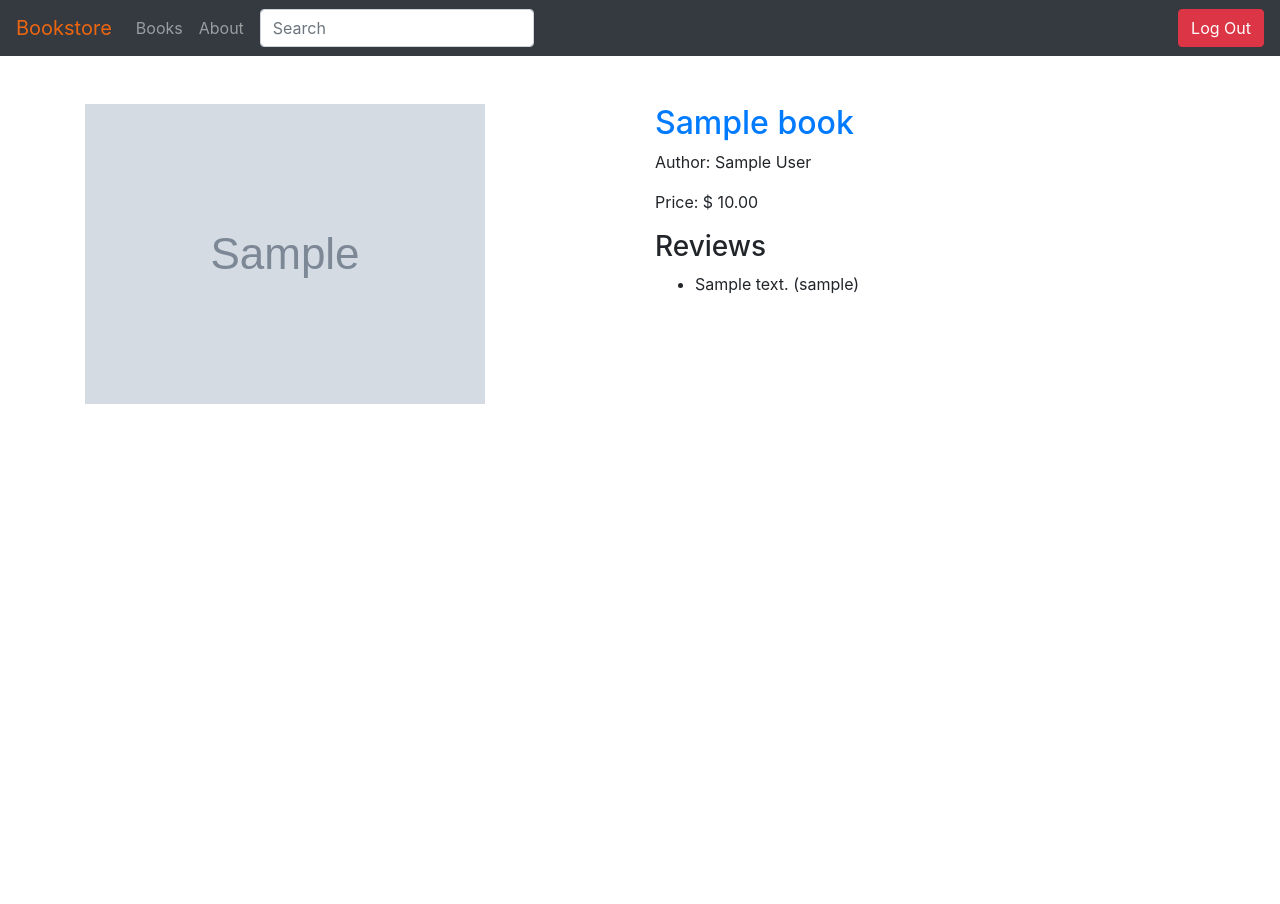
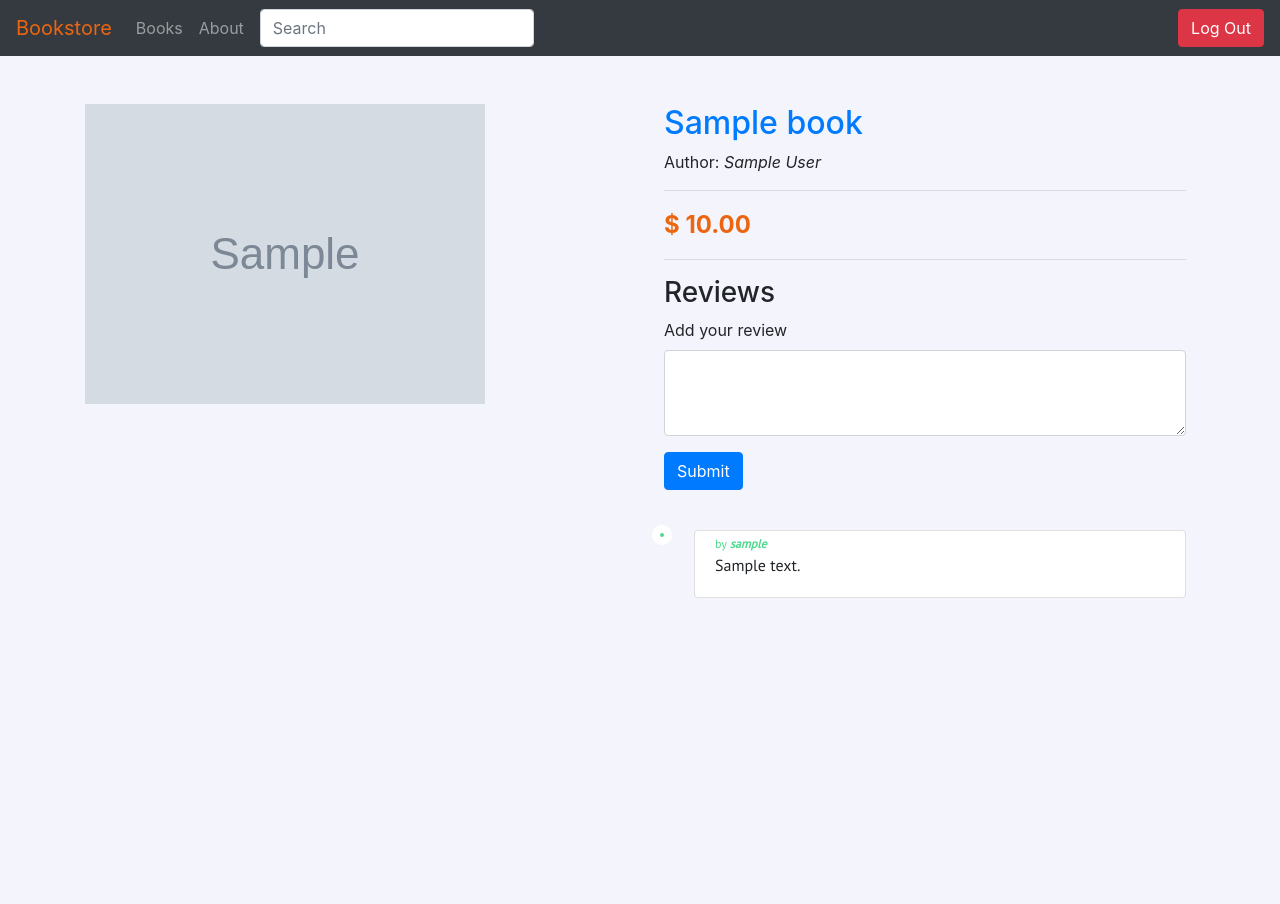
Before and after one commit to kbgro/bookstore, a Django app: page /books/00000000-0000-0000-0000-000000000001 in a window 1280 px wide. Before the commit the page ends 404 px from the top, so only its background shows below. Run offline with Django 3.2, Linux system fonts and the light colour scheme; a user stored in the database is signed in; tables that the repository leaves empty hold one stand-in row (values such as "Sample post"); grey boxes marked "Sample" are stand-in pictures; some libraries are stand-ins or nearby versions.

Commit message:
add review support for each book

```diff
--- a/books/views.py
+++ b/books/views.py
@@ -1,8 +1,9 @@
 from django.contrib.auth.mixins import LoginRequiredMixin, PermissionRequiredMixin
 from django.db.models import Q
+from django.shortcuts import redirect, get_object_or_404
 from django.views.generic import DetailView, ListView
 
-from .models import Book
+from .models import Book, Review
 
 
 class BookListView(LoginRequiredMixin, ListView):
@@ -19,6 +20,22 @@ class BookDetailView(LoginRequiredMixin, PermissionRequiredMixin, DetailView):
     login_url = "account_login"
     permission_required = "books.special_status"
 
+    def post(self, request, *args, **kwargs):
+        next_ = request.POST.get('next', '/')
+        book_id = next_.split("/")[-1]
+        user_review = request.POST.get('review', "")
+        if not user_review:
+            return redirect(next_)
+        # book
+        book = get_object_or_404(Book, id=book_id)
+        # create review
+        Review.objects.create(
+            book=book,
+            author=request.user,
+            review=user_review,
+        )
+        return redirect(next_)
+
 
 class SearchListView(ListView):
     model = Book
--- a/static/css/base.css
+++ b/static/css/base.css
@@ -1,16 +1,34 @@
+body {
+  background-color: #F4F5FC !important;
+}
+
 .text-color-brand {
   color: #ec6611 !important;
 }
 
+.bg-brand {
+  background-color: #ec6611 !important;
+}
+
+
 a.auth-links {
   text-decoration: none !important;
+  cursor: pointer;
 }
 
 .special-card {
-  background-color: #fafafa;
+  background-color: #454242;
   opacity: .9;
 }
 
 .books-div .card-body {
   background-color: #fdc390;
 }
+
+#book-detail {
+  height: 100vh;
+}
+
+.price {
+  font-size: 1.5em;
+}
--- /dev/null
+++ b/static/css/review.css
@@ -0,0 +1,57 @@
+@import url("https://fonts.googleapis.com/css2?family=PT+Sans&display=swap");
+
+:root {
+  --main-brand-color: #ec6611;
+}
+
+
+.rb-container {
+  font-family: "PT Sans", sans-serif;
+  margin: auto;
+  display: block;
+  position: relative;
+}
+
+.rb-container ul.rb {
+  margin: 2.5em 0;
+  padding: 0;
+  display: inline-block;
+}
+
+.rb-container ul.rb li {
+  list-style: none;
+  margin: auto;
+  min-height: 50px;
+  border-left: 1px solid var(--main-brand-color);
+  padding: 0 0 50px 30px;
+  position: relative;
+}
+
+.rb-container ul.rb li:last-child {
+  border-left: 0;
+}
+
+.rb-container ul.rb li::before {
+  position: absolute;
+  left: -12px;
+  top: -5px;
+  content: " ";
+  border: 8px solid rgba(255, 255, 255, 1);
+  border-radius: 500%;
+  background: #50d890;
+  height: 20px;
+  width: 20px;
+  transition: all 500ms ease-in-out;
+}
+
+.rb-container ul.rb li:hover::before {
+  border-color: var(--main-brand-color);
+  transition: all 1000ms ease-in-out;
+}
+
+ul.rb li .timestamp {
+  color: #50d890;
+  position: relative;
+  width: 100px;
+  font-size: 12px;
+}
--- a/templates/books/book_detail.html
+++ b/templates/books/book_detail.html
@@ -2,10 +2,14 @@
 
 {% load static %}
 
+{% block head %}
+  <link rel="stylesheet" href="{% static 'css/review.css' %}">
+{% endblock head %}
+
 {% block title %}{{ book.title }}{% endblock title %}
 
 {% block content %}
-  <div class="book-detail mt-5">
+  <div id="book-detail" class="mt-5">
     <div class="row">
       <div class="col-md-6">
         {% if  book.cover %}
@@ -14,17 +18,41 @@
           <img src="{% static 'images/nobook.jpeg' %}" class="card-img-top" alt="no book cover">
         {% endif %}
       </div>
-      <div class="col-md-6">
-        <h2><a href="">{{ book.title }}</a></h2>
-        <p>Author: {{ book.author }}</p>
-        <p>Price: $ {{ book.price }}</p>
+      <div class="col-md-6 px-4">
+        <h2><a class="auth-links" href="">{{ book.title }}</a></h2>
+        <p>Author: <span class="font-italic">{{ book.author }}</span></p>
+        <hr>
+        <p class="font-weight-bolder price text-color-brand">$ {{ book.price }}</p>
+        <hr>
         <div>
           <h3>Reviews</h3>
-          <ul>
-            {% for review in book.reviews.all %}
-              <li>{{ review.review }} ({{ review.author }})</li>
-            {% endfor %}
-          </ul>
+          <div class="add-review-container">
+            <form method="post" action="{{ book.get_absolute_url }}">
+              {% csrf_token %}
+              <div class="form-group">
+                <label for="reviewInput" class="">Add your review</label>
+                <textarea class="form-control" name="review" id="reviewInput" rows="3" minlength="10"></textarea>
+              </div>
+              <input type="hidden" name="next" value="{{ book.get_absolute_url }}">
+              <button type="submit" class="btn btn-primary">Submit</button>
+            </form>
+          </div>
+          <div class="rb-container">
+            <ul class="rb w-100">
+              {% for review in book.reviews.all %}
+                <li class="rb-item">
+                  <div class="card w-100  mb-0">
+                    <div class="card-body pt-1">
+                      <div class="timestamp">
+                        by <span class="font-italic font-weight-bolder">{{ review.author }}</span>
+                      </div>
+                      <div class="item-title">{{ review.review }}</div>
+                    </div>
+                  </div>
+                </li>
+              {% endfor %}
+            </ul>
+          </div>
         </div>
       </div>
     </div>
@@ -33,11 +61,4 @@
 
 {% block javascript %}
   {{ block.super }}
-  <script>
-    $(document).ready(function () {
-      document.body.style.backgroundImage='none';
-      console.log("ready!");
-    });
-  </script>
-   <script src="{% static 'js/base.js' %}"></script>
 {% endblock javascript %}
```
Also changed, not shown: templates/books/book_list.html (+9 -6 lines).
